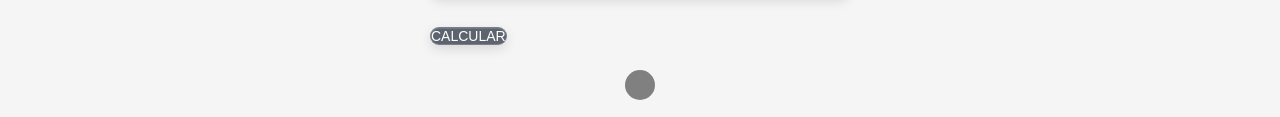
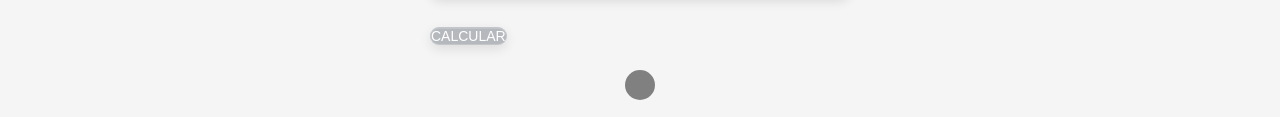
Before and after one commit to oracleibmaisd0-droid/iemaster, a plain HTML site: page index.html in a window 1280 px wide. Shown: the part 445-562 px from the top of the page. Drawn offline with Linux system fonts and the light colour scheme; a web font is replaced by a local one.

Commit message:
index.html

```diff
--- a/index.html
+++ b/index.html
@@ -534,22 +534,30 @@ glass-button {
 
     overflow: hidden !important;
 
-    background: rgba(35, 45, 60, .72) !important;
+    background: rgba(35, 45, 60, .30) !important;
 
     color: white !important;
 
-    border: 1px solid rgba(255,255,255,.18) !important;
+    border: 1px solid rgba(255,255,255,.20) !important;
 
     outline: none !important;
 
     box-shadow:
 
         inset 0 1px 0
-        rgba(255,255,255,.12),
+        rgba(255,255,255,.15),
 
         0 4px 12px
-        rgba(0,0,0,.12) !important;
-
+        rgba(0,0,0,.10) !important;
+
+}
+
+glass-button{
+  touch-action: none !important;
+  -webkit-user-select: none !important;
+  user-select: none !important;
+  -webkit-touch-callout: none !important;
+  -webkit-tap-highlight-color: transparent !important;
 }
 </style></head>
 
@@ -624,8 +632,8 @@ FORMULARIO
 
 <!-- BOTÓN -->
 
-<glass-button id="calcular">
-    CALCULAR
+<glass-button id="calcular" material="clear">
+    <span>CALCULAR</span>
 </glass-button>
 
 </div><!--
```
